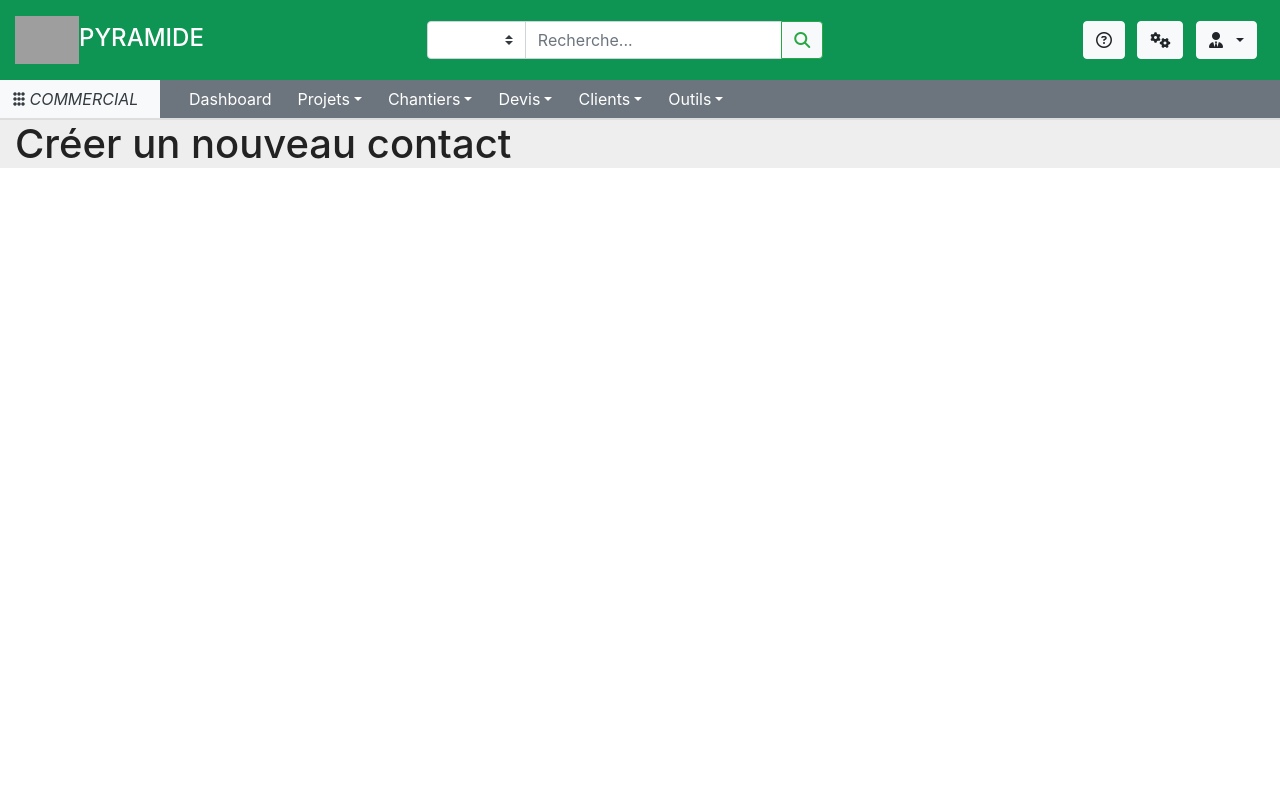
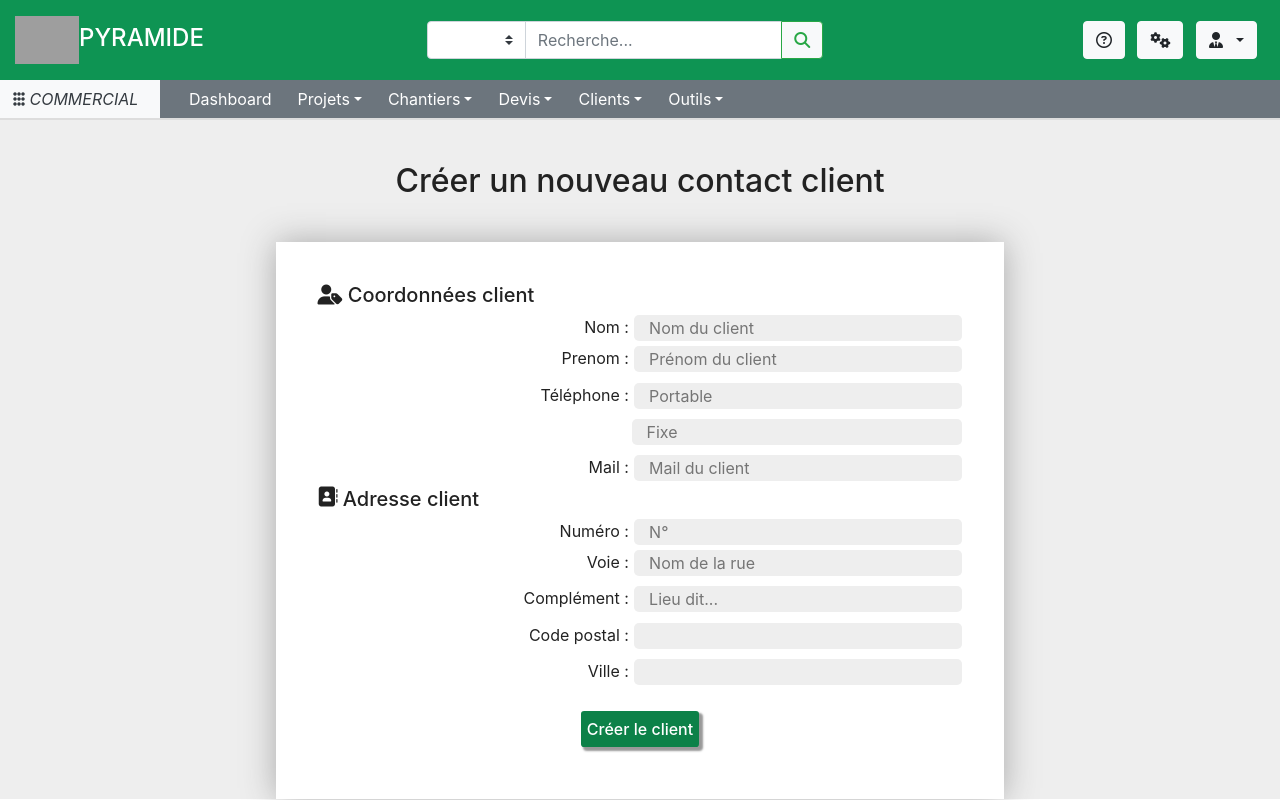
Before and after one commit to PaaDi/Symfony, a PHP site: template templates/gestion_devis/clients/creerNouveauContact.html.twig in a window 1280 px wide. Run offline with PHP 8.4, Linux system fonts and the light colour scheme; the template is opened without the code that fills it, so the values that code supplies are empty; some libraries are stand-ins or nearby versions; grey boxes are pictures that could not be loaded.

Commit message:
Vue création client

```diff
--- a/src/Controller/ModalitesPaiementController.php
+++ b/public/css/clients/creerNouveauContact.css
@@ -1,20 +1,28 @@
-<?php
 
-namespace App\Controller;
 
-use Symfony\Bundle\FrameworkBundle\Controller\AbstractController;
-use Symfony\Component\HttpFoundation\Response;
-use Symfony\Component\Routing\Annotation\Route;
+#form_creer_nouveau_client{
+    background-color: white;
+    width: calc(35vw + 35vh);
+    padding: calc(2vw + 2vh);
+    box-shadow: 0 0 2em darkgrey;
+}
 
-class ModalitesPaiementController extends AbstractController
-{
-    /**
-     * @Route("/modalites/paiement", name="modalites_paiement")
-     */
-    public function index(): Response
-    {
-        return $this->render('modalites_paiement/index.html.twig', [
-            'controller_name' => 'ModalitesPaiementController',
-        ]);
-    }
+.marges{
+    margin: calc(.25vw + .25vh) 0;
 }
+.fullwidth{
+    width: 100%;
+}
+
+.pr{
+    margin: 0;
+    padding-right: calc(.25vw + .25vh);
+}
+
+.long_input{
+    width: calc(10vw + 10vh);
+}
+
+#valid_creation_client{
+    margin-top: calc(1vw + 1vh);
+}
--- a/public/css/general_css.css
+++ b/public/css/general_css.css
@@ -37,3 +37,10 @@ h2 {
 .fa-calendar-alt{
     font-size: calc(8px + 0.8vw + 0.8vh);
 }
+
+form input{
+    border: none;
+    background-color: #EEE;
+    border-radius: 5px;
+    padding-left: 15px;
+}
--- a/templates/gestion_devis/clients/creerNouveauContact.html.twig
+++ b/templates/gestion_devis/clients/creerNouveauContact.html.twig
@@ -1,9 +1,62 @@
 {% extends 'gestion_devis/template.html.twig' %}
 
+ {% block stylesheets %}
+     <link rel="stylesheet" type="text/css" href="{{ asset('css/flex.css') }}" media="all"/>
+     <link rel="stylesheet" type="text/css" href="{{ asset('css/general_css.css') }}" media="all"/>
+     <link rel="stylesheet" type="text/css" href="{{ asset('css/clients/creerNouveauContact.css') }}" media="all"/>
+ {% endblock %}
 
 {% block contenu %}
-
-
-<h1>Créer un  nouveau contact </h1>
-
+    <div class="flex flex_col flex_sa flex_aic">
+    <h2>Créer un  nouveau contact client </h2>
+       <form id="form_creer_nouveau_client" name="form_creer_nouveau_client">
+                    <h5 class="flex fullwidth flex_aic"><span class="fas fa-user-tag"></span>Coordonnées client</h5>
+                    <div class="flex fullwidth marges">
+                        <label for="nom_client" class="flex flex1 flex_end pr">Nom :</label>
+                        <input type="text" class="flex flex1" placeholder="Nom du client" name="nom_client" value="">
+                    </div>
+                    <div class="flex fullwidth marges">
+                        <label for="prenom_client" class="flex flex1 flex_end pr">Prenom :</label>
+                        <input type="text" class="flex flex1" placeholder="Prénom du client" name="prenom_client" value="">
+                    </div>
+                    <div class="flex flex_aic flex_col fullwidth">
+                        <div class="flex fullwidth marges">
+                            <label for="tel_portable_client" class="flex flex1 flex_end pr">Téléphone :</label>
+                            <input type="text" class="flex flex1"  placeholder="Portable" name="tel_portable_client" value="">
+                        </div>
+                        <div class="flex fullwidth marges">
+                            <div class="flex flex1"></div>
+                            <input type="text" class="flex flex1"  placeholder="Fixe" name="tel_fixe_client" value="">
+                        </div>
+                    </div>
+                    <div class="flex flex_sa fullwidth marges">
+                        <label for="mail_client" class="flex flex1 flex_end pr">Mail :</label>
+                        <input type="text" class="flex flex1 long_input"  placeholder="Mail du client" name="mail_client" value="">
+                    </div>
+                    <div class="flex flex_aic flex_col fullwidth marges">
+                        <h5 class="flex fullwidth"><span class="fas fa-address-book"></span>Adresse client</h5>
+                        <div class="flex fullwidth">
+                            <label for="num_adress"  class="flex flex1 flex_end pr">Numéro :</label>
+                            <input type="number" class="flex flex1 long_input"  placeholder="N°" name="num_adress" value="">
+                        </div>
+                        <div class="flex fullwidth marges">
+                            <label for="voie_adress"  class="flex flex1 flex_end pr">Voie :</label>
+                            <input type="text" class="flex flex1 long_input"  placeholder="Nom de la rue" name="voie_adress" value="">
+                        </div>
+                        <div class="flex flex1 fullwidth marges">
+                            <label for="complement_adress"  class="flex flex1 flex_end pr">Complément :</label>
+                            <input type="text" class="flex flex1"  placeholder="Lieu dit..." name="complement_adress" value="">
+                        </div>
+                        <div class="flex flex1 fullwidth marges">
+                            <label for="cp_adress"  class="flex flex1 flex_end pr">Code postal :</label>
+                            <input type="text" class="flex flex1"  placeholder="" name="cp_adress" value="">
+                        </div>
+                        <div class="flex flex1 fullwidth marges">
+                            <label for="ville_adress" class="flex flex1 flex_end pr">Ville :</label>
+                            <input type="text" class="flex flex1" placeholder="" name="ville_adress" value="">
+                        </div>
+                        <button type="submit" class="marges btn_vert" id="valid_creation_client" name="valid_creation_client">Créer le client</button>
+                    </div>
+       </form>
+    </div>
 {% endblock %}
```
